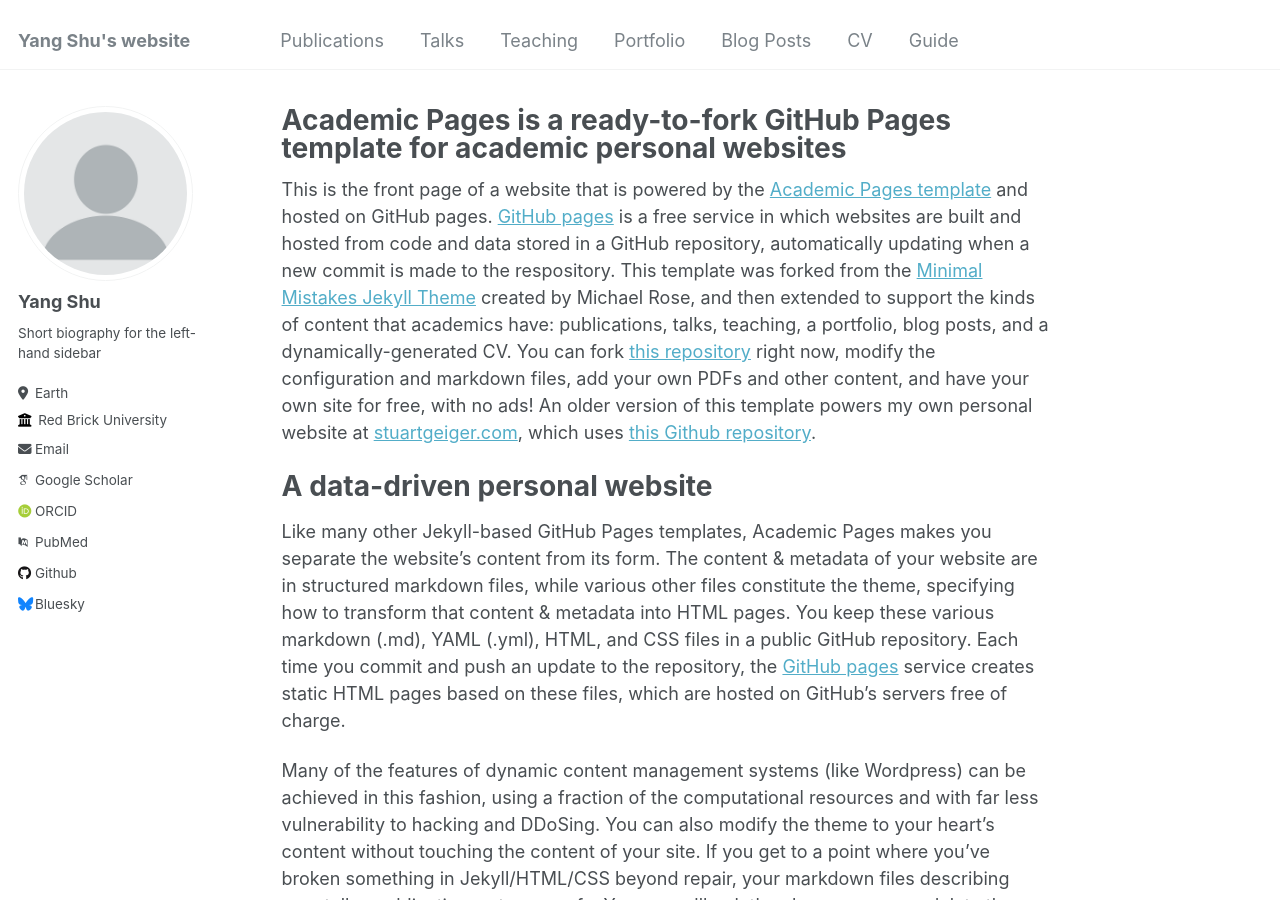
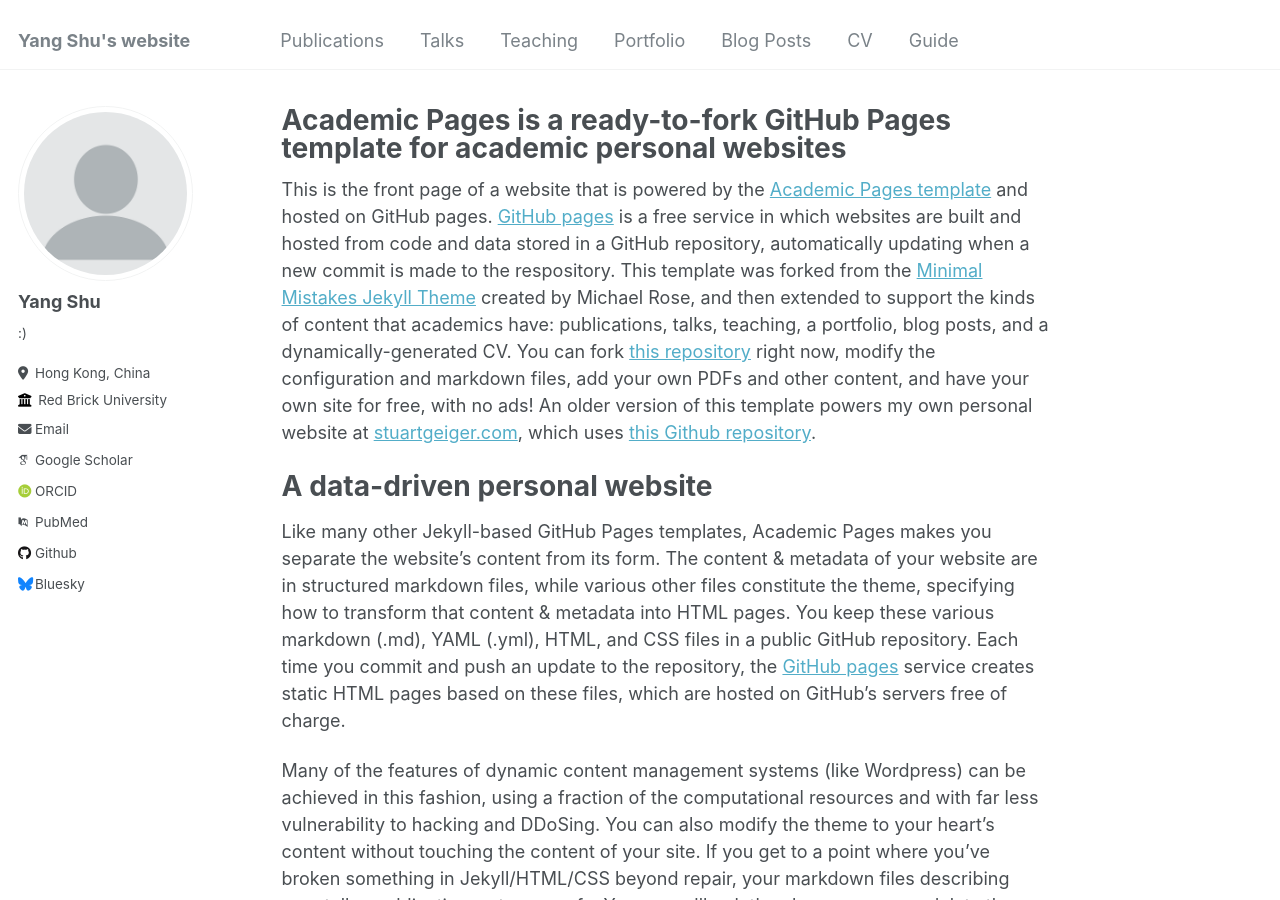
Before and after one commit to isyangshu/isyangshu.github.io, a Jekyll site: the page built from _pages/about.md, in a window 1280 px wide and 900 px high. Built offline with Jekyll 4.4.1, drawn with Linux system fonts in a browser that asks for light colours; some web fonts are replaced.

Commit message:
Update _config.yml

```diff
--- a/_config.yml
+++ b/_config.yml
@@ -24,8 +24,8 @@ author:
   avatar           : "profile.png"
   name             : "Yang Shu"
   pronouns         : # example: "she/her"
-  bio              : "Short biography for the left-hand sidebar"
-  location         : "Earth"
+  bio              : ":)"
+  location         : "Hong Kong, China"
   employer         : "Red Brick University"
   uri              : # URL
   email            : "none@example.org"
```
